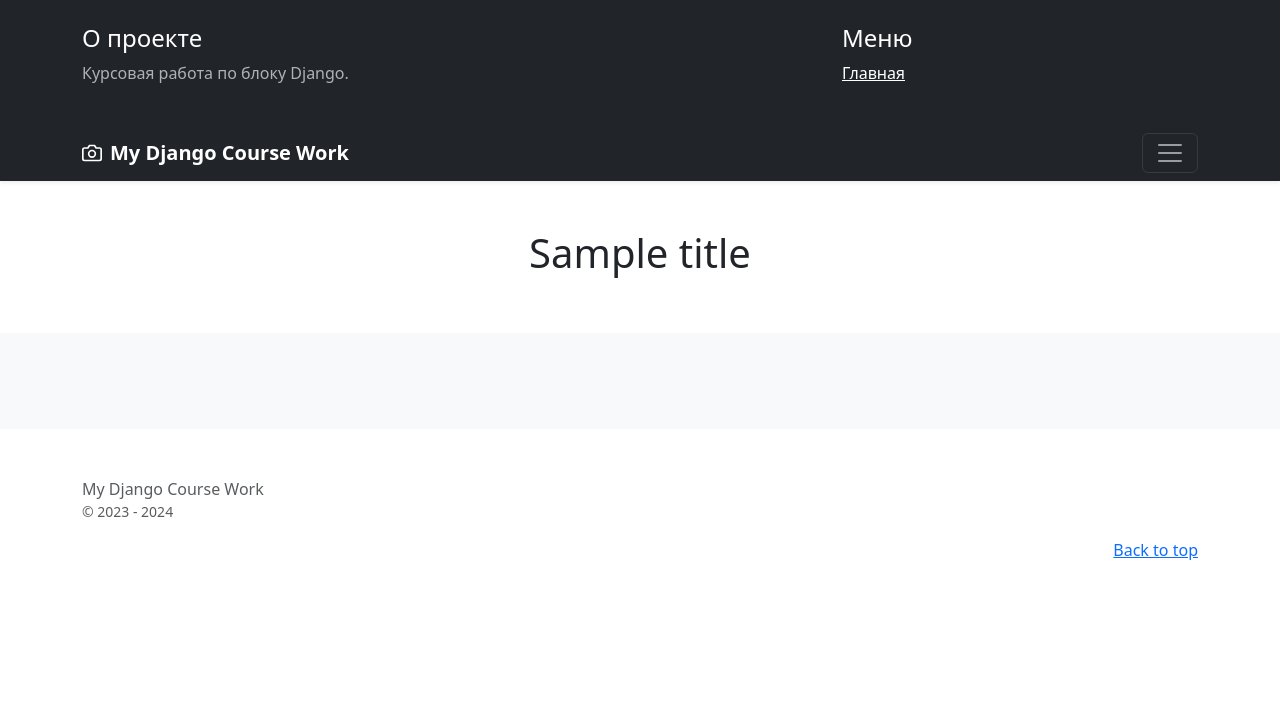
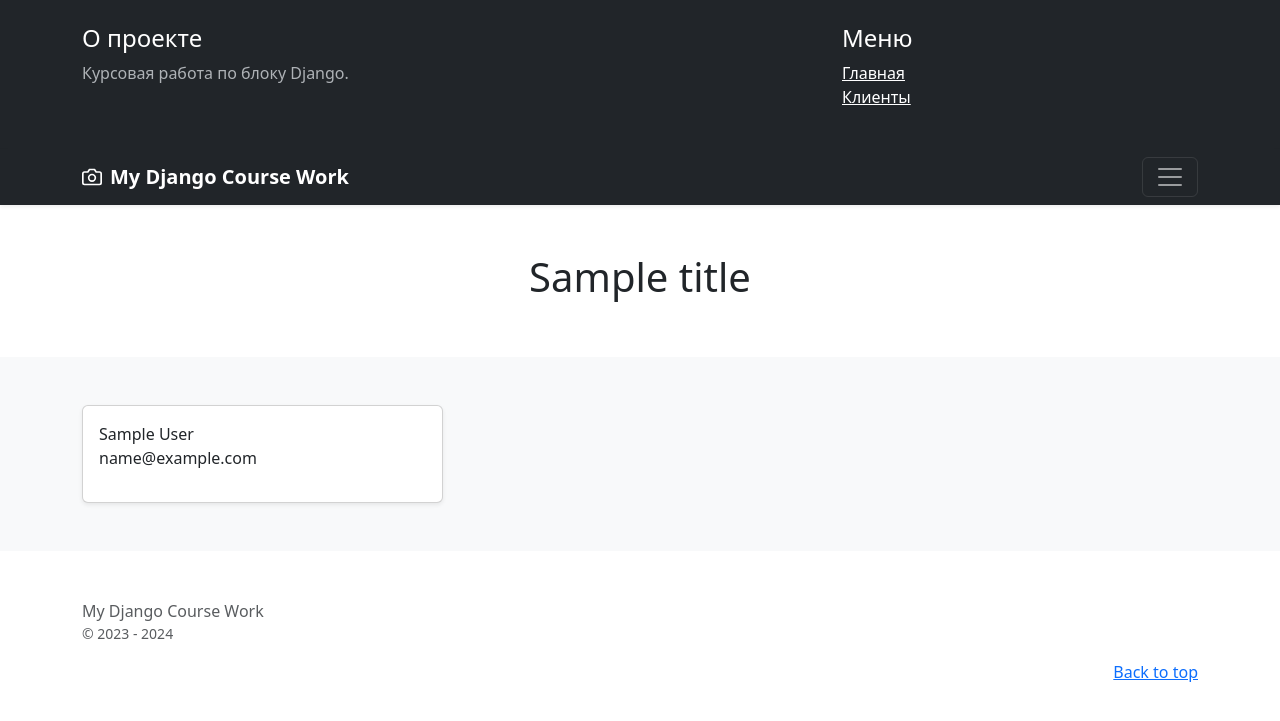
Before and after one commit to skysaika/cworkdjango, a Django app: template main/templates/main/base.html in a window 1280 px wide, after a click that opens the changed part. Shown: the top 721 px of the page. Run offline with Django 5.2, Linux system fonts and the light colour scheme; the template is opened without the code that fills it: most values are stand-ins (such as "Sample title", 1, 10 or a date in 2020); some libraries are stand-ins or nearby versions.

Commit message:
Add button menu 'Клиенты', client_list.html, inc_client_card.html, path to clients app in config/urls.py,class ClientListView in views.py, change verbose_name 'клиенты рассылки'

```diff
--- a/clients/apps.py
+++ b/clients/apps.py
@@ -4,3 +4,4 @@ from django.apps import AppConfig
 class ClientsConfig(AppConfig):
     default_auto_field = 'django.db.models.BigAutoField'
     name = 'clients'
+    verbose_name = 'клиенты рассылки'
--- a/clients/urls.py
+++ b/clients/urls.py
@@ -0,0 +1,10 @@
+from django.urls import path
+
+from clients.apps import ClientsConfig
+from clients.views import ClientListView
+
+app_name = ClientsConfig.name
+
+urlpatterns = [
+    path('client_list/', ClientListView.as_view(), name='client_list'),  # список клиентов
+]
--- a/config/urls.py
+++ b/config/urls.py
@@ -22,4 +22,5 @@ from django.urls import path, include
 urlpatterns = [
     path('admin/', admin.site.urls),
     path('', include('main.urls', namespace='main')),  # путь до приложения main
+    path('clients/', include('clients.urls', namespace='clients')),  # путь до приложения clients
 ] + static(settings.MEDIA_URL, document_root=settings.MEDIA_ROOT)
--- a/main/templates/main/base.html
+++ b/main/templates/main/base.html
@@ -182,7 +182,7 @@
                 <div class="row row-cols-1 row-cols-sm-2 row-cols-md-3 g-3">
                     {% for object in object_list %}
                         <!-- карточка контента из вложенного шаблон -->
-{#                        {% include 'main/includes/inc_client_card.html' %}#}
+                        {% include 'main/includes/inc_client_card.html' %}
                     {% endfor %}
                 </div>
             {% endblock %}
--- /dev/null
+++ b/main/templates/main/includes/inc_client_card.html
@@ -0,0 +1,58 @@
+{% load static %}
+{#{% load filters %}#}
+
+<!-- карточка -->
+
+<div class="col">
+    <div class="card shadow-sm">
+
+        <div class="card-body">
+            <p class="card-text">
+                {% if object.first_name %}
+                    {{ object.first_name|title }} <!-- выводим с большой буквы -->
+                {% endif %}
+
+                {% if object.last_name %}
+                    {{ object.last_name|title }} <br><!-- выводим с большой буквы -->
+                {% endif %}
+
+                {% if object.email %}
+                    {{ object.email|lower }} <!-- выводим с маленькой буквы -->
+                {% endif %}
+            </p>
+            <div class="d-flex justify-content-between align-items-center">
+{#                <div class="btn-group">#}
+{#                    <a href="{% url 'clients:client_detail' object.pk %}" class="btn btn-sm#}
+{#                        {% if object.is_active %} btn-outline-primary#}
+{#                        {% else %} btn-outline-secondary#}
+{#                        {% endif %}">View</a>#}
+{##}
+{#                    <a href="{% url 'clients:client_edit' object.pk %}" class="btn btn-sm#}
+{#                        {% if object.is_active %} btn-outline-primary#}
+{#                        {% else %} btn-outline-secondary#}
+{#                        {% endif %}">Edit</a>#}
+{##}
+{#                    <a href="{% url 'clients:client_delete' object.pk %}" class="btn btn-sm#}
+{#                        {% if object.is_active %} btn-outline-primary#}
+{#                        {% else %} btn-outline-secondary#}
+{#                        {% endif %}">Delete</a>#}
+{##}
+{#                    {% if object.is_active %}#}
+{#                        <a href="{% url 'clients:active_clients' object.pk %}" class="btn btn-sm btn-outline-secondary">Deactivate</a>#}
+{#                    {% else %}#}
+{#                        <a href="{% url 'clients:active_clients' object.pk %}" class="btn btn-sm btn-outline-primary">Activate</a>#}
+{#                    {% endif %}#}
+{#                </div>#}
+{#                <small class="text-body-secondary" id="availabilityText">#}
+{#                    {% if object %}#}
+{#                        {% if object.is_active %} <!-- активный клиент зеленого цвета -->#}
+{#                            <span style="color: green;">Активный</span>#}
+{#                        {% else %} <!-- не активный клиент серого цвета -->#}
+{#                            <span style="color: grey;">Не активный</span>#}
+{#                        {% endif %}#}
+{#                    {% endif %}#}
+{#                </small>#}
+            </div>
+        </div>
+    </div>
+</div>
--- a/main/templates/main/includes/inc_main_menu.html
+++ b/main/templates/main/includes/inc_main_menu.html
@@ -4,7 +4,7 @@
     <h4>Меню</h4>
     <ul class="list-unstyled">
         <li><a href="{% url 'main:index' %}" class="text-white">Главная</a></li>
-{#        <li><a href="{% url 'clients:client_list' %}" class="text-white">Клиенты</a></li>#}
+        <li><a href="{% url 'clients:client_list' %}" class="text-white">Клиенты</a></li>
 {#        <li><a href="{% url 'mailing:mailing_list' %}" class="text-white">Рассылки</a></li>#}
 
 
--- a/main/templates/main/index.html
+++ b/main/templates/main/index.html
@@ -7,6 +7,6 @@
 {#    <p>активных рассылок:</p>#}
 {#    <p>создано рассылок:</p>#}
 {#    <p>запущено рассылок:</p>#}
-    <p>количество уникальных клиентов для рассылок: {{ unique_clients_count }}</p>
+    <p>Общее количество уникальных клиентов: {{ unique_clients_count }}</p>
 
 {% endblock %}
```
Also changed, not shown: clients/templates/clients/client_list.html (added, +22 -0 lines), clients/views.py (+11 -0 lines).
